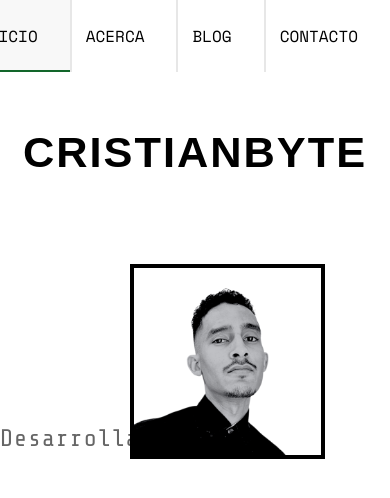
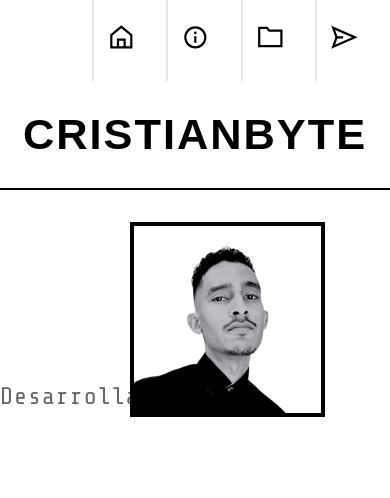
Before and after one commit to cristianbyte/cristianbyte, an Astro site: page / in a window 390 px wide. Built offline with nearby package versions, Linux system fonts and the light colour scheme; Astro itself is replaced by a stand-in of ours; a web font is replaced by a local one.

Commit message:
menu updated

```diff
--- a/src/components/Menu.astro
+++ b/src/components/Menu.astro
@@ -4,10 +4,61 @@ import "./styles.css";
 
 <nav class="menu">
     <ul>
-        <li><a href="/contact">Contacto</a></li>
-        <li><a href="/blog">Blog</a></li>
-        <li><a href="/about">Acerca</a></li>
-        <li><a href="/">Inicio</a></li>
+        <li>
+            <a href="/contact">
+                <span class="menu-text">Contact</span>
+                <span class="menu-icon">
+                    <svg xmlns="http://www.w3.org/2000/svg" viewBox="0 0 24 24"
+                        ><path
+                            fill="currentColor"
+                            d="M.292 1.665L24.002 12L.293 22.336L3.94 12L.292 1.665ZM5.708 13l-2 5.665L18.999 12L3.708 5.336l2 5.664H11v2H5.708Z"
+                        ></path></svg
+                    >
+                </span>
+            </a>
+        </li>
+        <li>
+            <a href="/blog">
+                <span class="menu-text">Projects</span>
+                <span class="menu-icon">
+                    <svg xmlns="http://www.w3.org/2000/svg" viewBox="0 0 24 24">
+                        <path
+                            fill="currentColor"
+                            d="M1 2.5h8.48l2 2.5H23v16H1V2.5Zm2 2V19h18V7H10.52l-2-2.5H3Z"
+                        >
+                        </path>
+                    </svg>
+                </span>
+            </a>
+        </li>
+        <li>
+            <a href="/about">
+                <span class="menu-text">About</span>
+                <span class="menu-icon">
+                    <svg
+                        xmlns="http://www.w3.org/2000/svg"
+                        viewBox="0 0 512 512"
+                        ><path
+                            fill-rule="evenodd"
+                            d="M256 42.7a213.3 213.3 0 1 0 0 426.6 213.3 213.3 0 0 0 0-426.6m0 384C161.9 426.7 85.3 350 85.3 256S162 85.3 256 85.3 426.7 162 426.7 256 350 426.7 256 426.7m26.7-256a25.8 25.8 0 0 1-26.5 26.6 25.8 25.8 0 0 1-26.8-27 25.8 25.8 0 0 1 26.8-26.3 25.8 25.8 0 0 1 26.5 26.7m-48 64h42.7v128h-42.7z"
+                        ></path></svg
+                    >
+                </span>
+            </a>
+        </li>
+        <li>
+            <a href="/">
+                <span class="menu-text">Home</span>
+                <span class="menu-icon">
+                    <svg xmlns="http://www.w3.org/2000/svg" viewBox="0 0 24 24"
+                        ><path
+                            fill="#000"
+                            d="m12 1.198l10 8.334V22H2V9.532l10-8.334ZM10 20h4v-5h-4v5Zm6 0h4v-9.532l-8-6.666l-8 6.666V20h4v-7h8v7Z"
+                        ></path></svg
+                    >
+                </span>
+            </a>
+        </li>
     </ul>
 </nav>
 
@@ -25,7 +76,7 @@ import "./styles.css";
         flex-direction: row-reverse;
     }
     .menu a {
-        transition: .4s ease;
+        transition: 0.4s ease;
         position: relative;
         display: flex;
         justify-content: center;
@@ -37,8 +88,17 @@ import "./styles.css";
         padding-right: 2rem;
         cursor: pointer;
     }
+    .menu-icon {
+        display: none;
+    }
 
-    .menu a:hover{
+    .menu-icon svg {
+        width: var(--sizeXS);
+        height: var(--sizeXS);
+        fill: var(--c-pri);
+    }
+
+    .menu a:hover {
         background-color: var(--c-hov);
     }
     .menu a::after {
@@ -58,10 +118,19 @@ import "./styles.css";
         height: 2px;
         width: 100%;
         background-color: transparent;
-        transition: .4s ease;
+        transition: 0.4s ease;
     }
 
-    .menu a:hover::before{
+    .menu a:hover::before {
         background-color: var(--c-act);
     }
+
+    @media (max-width: 430px) {
+        .menu-icon {
+            display: inline;
+        }
+        .menu-text {
+            display: none;
+        }
+    }
 </style>
--- a/src/components/Welcome.astro
+++ b/src/components/Welcome.astro
@@ -31,29 +31,30 @@ import './reset.css'
 		display: flex;
 		flex-direction: column;
 		height: 100vh;
-		width: min(100%, 1500px);
+		width: 100%;
 	}
 
 	.title-section{
-		width: 100%;
+		display: flex;
+		justify-content: center;
+		border-bottom: 2px solid var(--c-pri);
+		padding: 2rem;
+	}
+
+	.name {
+		font-family: "Anta", sans-serif;
+		font-size: min(10rem, calc(100vw / 9));
+		line-height: min(10rem, calc(100vw / 9));
+		text-transform: uppercase;
+		font-weight: 600;
+		letter-spacing: 2px;
+		color: black;
 	}
 
 	.info-section{
 		height: auto;
 	}
 
-	.name {
-		font-family: "Anta", sans-serif;
-		font-size: min(7rem, calc(100vw / 9));
-		height: 10rem;
-		display: flex;
-		justify-content: center;
-		align-items: center;
-		text-transform: uppercase;
-		font-weight: 600;
-		letter-spacing: 2px;
-		color: black;
-	}
 
 	.title {
 		font-size: 1.5rem;
--- a/src/components/styles.css
+++ b/src/components/styles.css
@@ -6,6 +6,7 @@
   --c-see: #5fed83;
   --c-bg: #ffffff;
   --c-txt: #000000;
+  --sizeXS: calc(2vh + 2.5vw);
   --sizeS: calc(4vh + 3vw);
   --sizeM: calc(8vh + 5vw);
   --sizeL: calc(12vh + 7vw);
```
